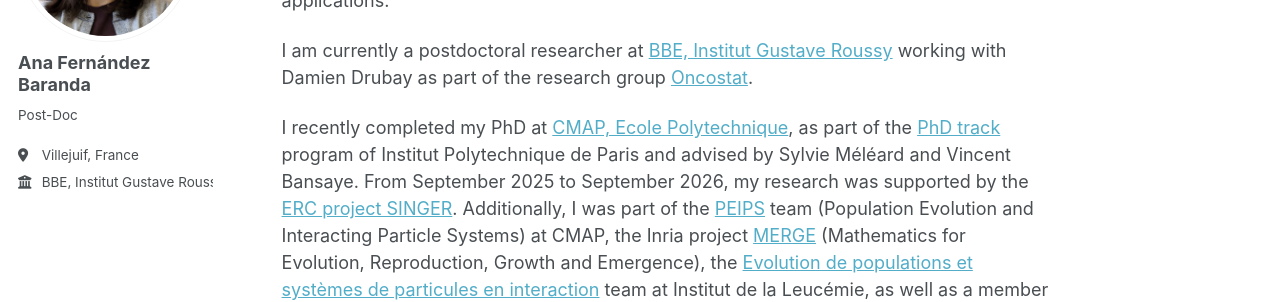
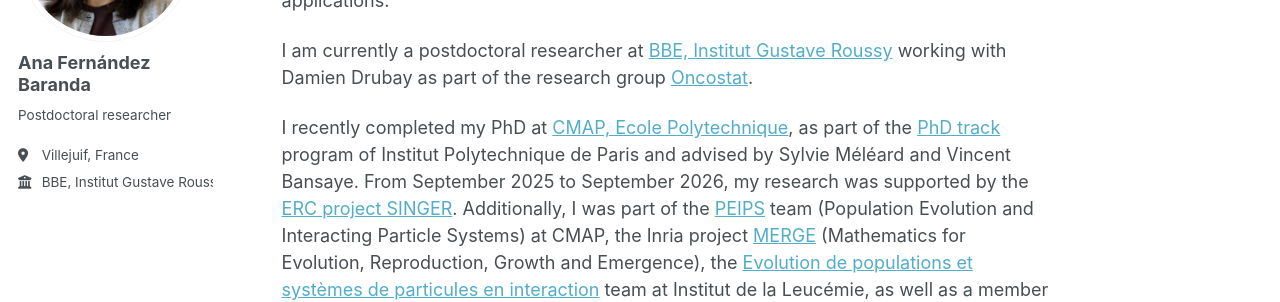
Before and after one commit to ana-fernandezbaranda/ana-fernandezbaranda.github.io, a Jekyll site: the page built from _pages/about.md, in a window 1280 px wide. Shown: the part 234-536 px from the top of the page. Built offline with Jekyll 4.4.1, drawn with Linux system fonts in a browser that asks for light colours; a script bundle is joined from its source files by our own code; library files that are not in the unit come from our copies.

Commit message:
Update bio to 'Postdoctoral researcher'

```diff
--- a/_config.yml
+++ b/_config.yml
@@ -26,7 +26,7 @@ author:
   avatar           : "profile.jpeg"
   name             : "Ana Fernández Baranda"
   pronouns         : # example: "she/her"
-  bio              : "Post-Doc"
+  bio              : "Postdoctoral researcher"
   location         : "Villejuif, France"
   employer         : "BBE, Institut Gustave Roussy"
   uri              : # URL
```
